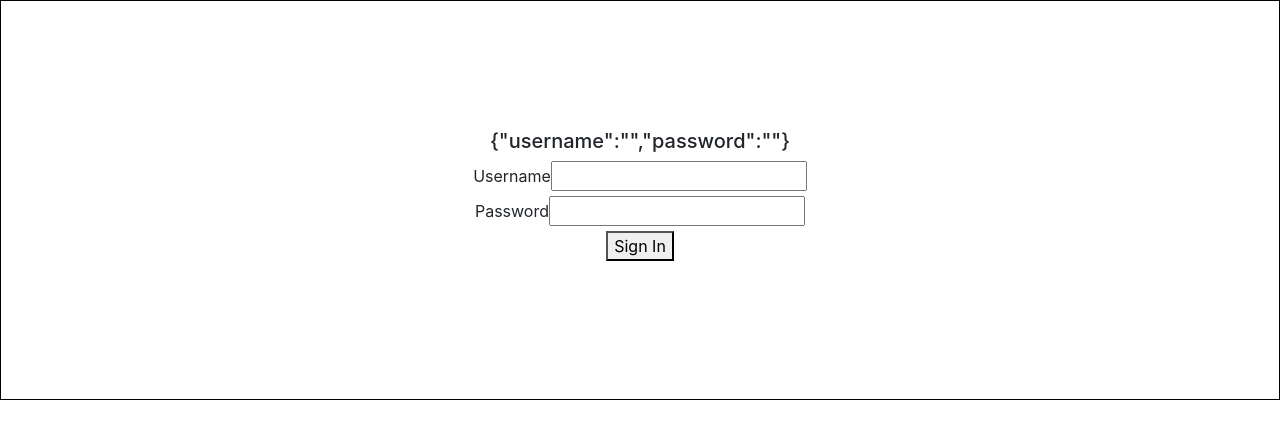
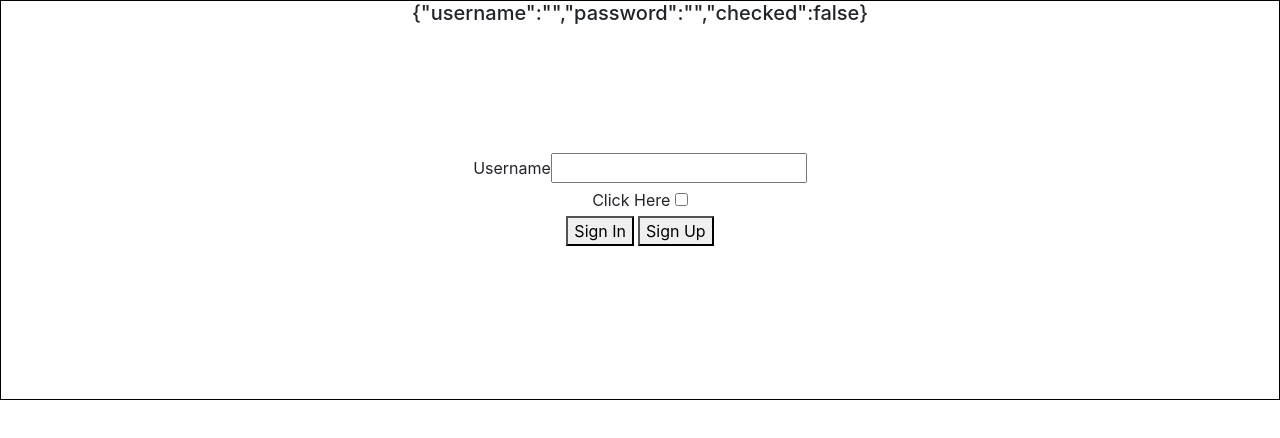
Before and after one commit to arpit5492/Pract-Demo-Website, a React (Create React App) app in the folder frontend-server/: page / in a window 1280 px wide. Shown: the top 438 px of the page. Built offline with nearby package versions, Linux system fonts and the light colour scheme.

Commit message:
Conditional rendering implemented

```diff
--- a/frontend-server/src/components/LoginComp/index.js
+++ b/frontend-server/src/components/LoginComp/index.js
@@ -1,15 +1,21 @@
-import { useState } from "react";
+import { useEffect, useState } from "react";
 
 function Login() {
   const [loginData, setData] = useState({
     username: "",
-    password: ""
+    password: "",
+    checked: false
   });
 
+  useEffect(() => {
+    console.log(loginData);
+  }, [loginData]);
+
   const handleChange = (e) => {
+    // console.log(e.target.type);
     setData(prevState => {
       return {
-        ...prevState, [e.target.name]: e.target.value
+        ...prevState, [e.target.name]: e.target.type === "checkbox" ? e.target.checked : e.target.value
       }
     });
   }
@@ -21,24 +27,32 @@ function Login() {
   return (
     <div>
       <form action="" onSubmit={handleSubmit} style={{border: "1px solid black", height: "50vh"}}>
-        <div style={{marginTop: "10%"}}>
         <div>
           <h5>{JSON.stringify(loginData)}</h5>
         </div>
+        <div style={{marginTop: "10%"}}>
           <label>
             Username
           </label>
           <input type="text" onChange={handleChange} name="username"/>
         </div>
+        {loginData.checked &&
           <div>
             <label>
               Password
             </label>
             <input type="password" onChange={handleChange} name="password"/>
           </div>
+        }
         <div>
+          Click Here <input type="checkbox" onChange={handleChange} name="checked" />
+        </div>
+        <div>
+          <button style={{marginRight: "4px", marginTop: "4px"}}>
+            Sign In
+          </button>
           <button>
-            Sign In
+            Sign Up
           </button>
         </div>
       </form>
```
Lines whose indentation alone changed are shown as unchanged.
